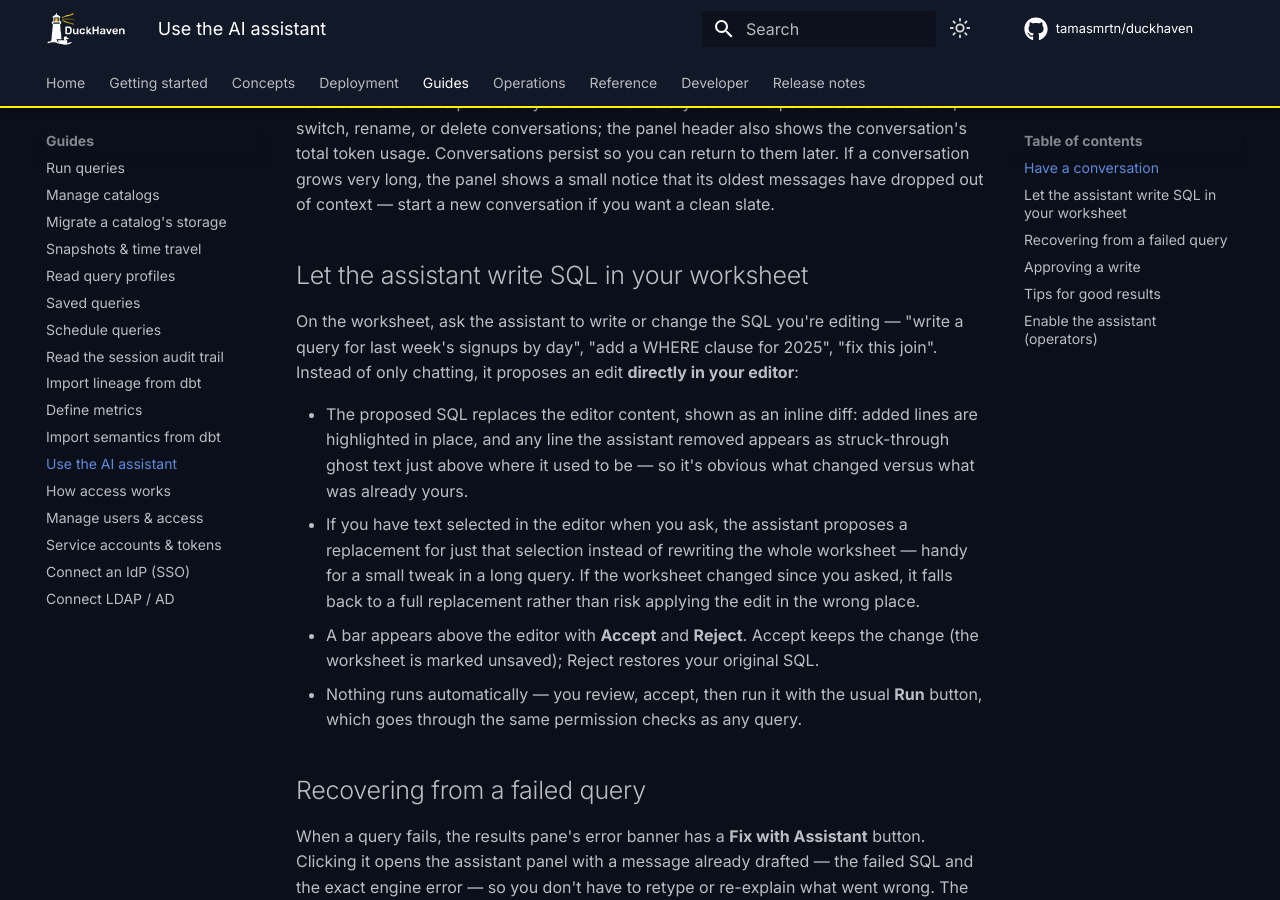
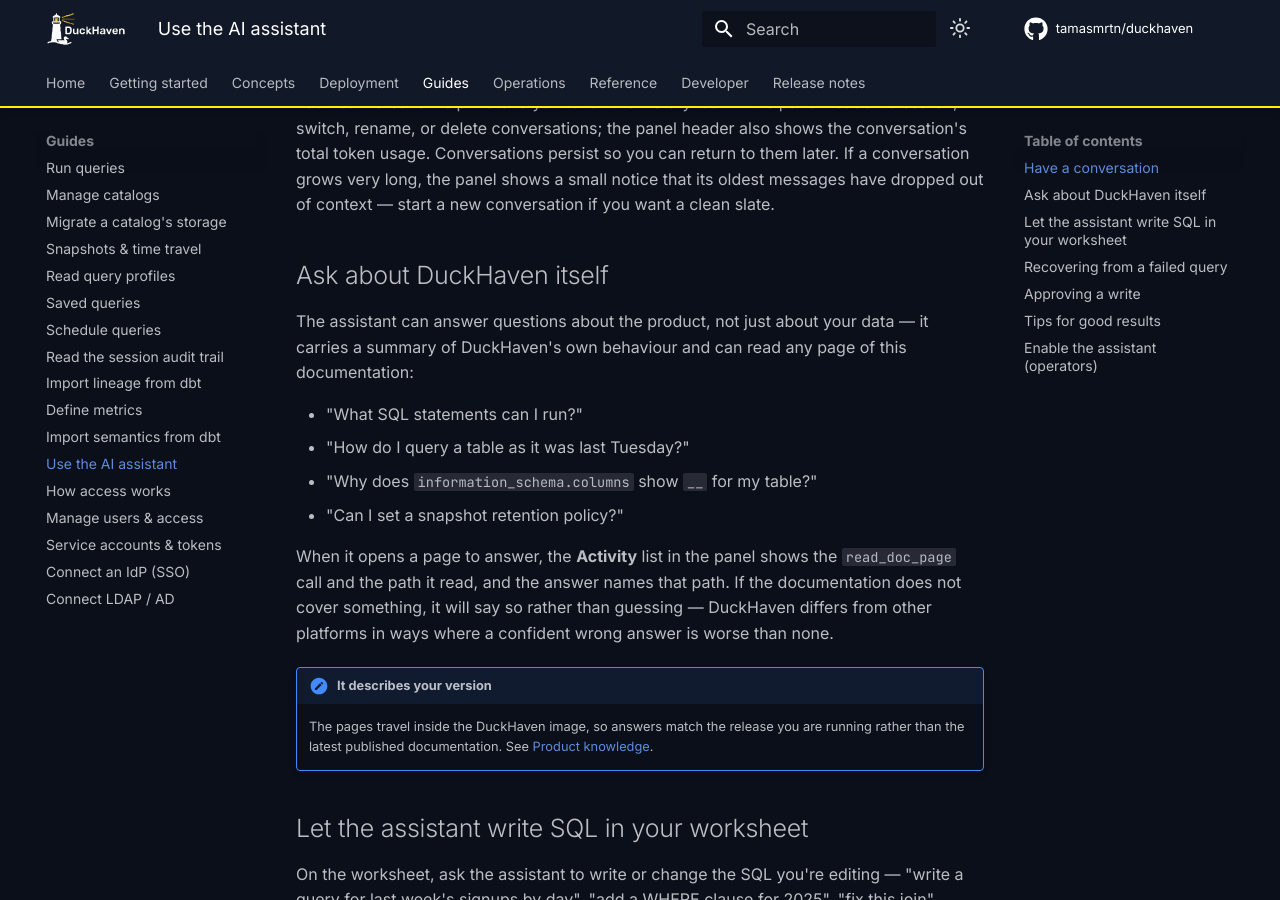
Before and after one commit to tamasmrtn/duckhaven, an MkDocs documentation site: the page built from docs/guides/using-the-assistant.md, in a window 1280 px wide and 900 px high, scrolled down 1179 px. Built offline with MkDocs 1.6.1 and Material for MkDocs 9.7.7, drawn with Linux system fonts in a browser that asks for light colours; comment, search, counter and statistics services are not loaded.

Commit message:
docs: document the assistant's documentation lookup
Says plainly that answers describe the running version rather than the
latest published docs, because the pages travel inside the image. That is
the honest framing of a real limitation and also the reason it is safe:
the assistant will not describe a feature the deployment does not have.

```diff
--- a/docs/guides/using-the-assistant.md
+++ b/docs/guides/using-the-assistant.md
@@ -35,6 +35,24 @@
 conversations; the panel header also shows the conversation's total token usage. Conversations persist so you can
 return to them later. If a conversation grows very long, the panel shows a small notice that its oldest messages have
 dropped out of context — start a new conversation if you want a clean slate.
+
+## Ask about DuckHaven itself
+
+The assistant can answer questions about the product, not just about your data — it carries a summary of DuckHaven's
+own behaviour and can read any page of this documentation:
+
+- "What SQL statements can I run?"
+- "How do I query a table as it was last Tuesday?"
+- "Why does `information_schema.columns` show `__` for my table?"
+- "Can I set a snapshot retention policy?"
+
+When it opens a page to answer, the **Activity** list in the panel shows the `read_doc_page` call and the path it
+read, and the answer names that path. If the documentation does not cover something, it will say so rather than
+guessing — DuckHaven differs from other platforms in ways where a confident wrong answer is worse than none.
+
+!!! note "It describes your version"
+    The pages travel inside the DuckHaven image, so answers match the release you are running rather than the latest
+    published documentation. See [Product knowledge](../concepts/assistant.md#product-knowledge).
 
 ## Let the assistant write SQL in your worksheet
 
```
Also changed, not shown: docs/concepts/assistant.md (+10 -4 lines), docs/reference/configuration.md (+4 -1 lines).
